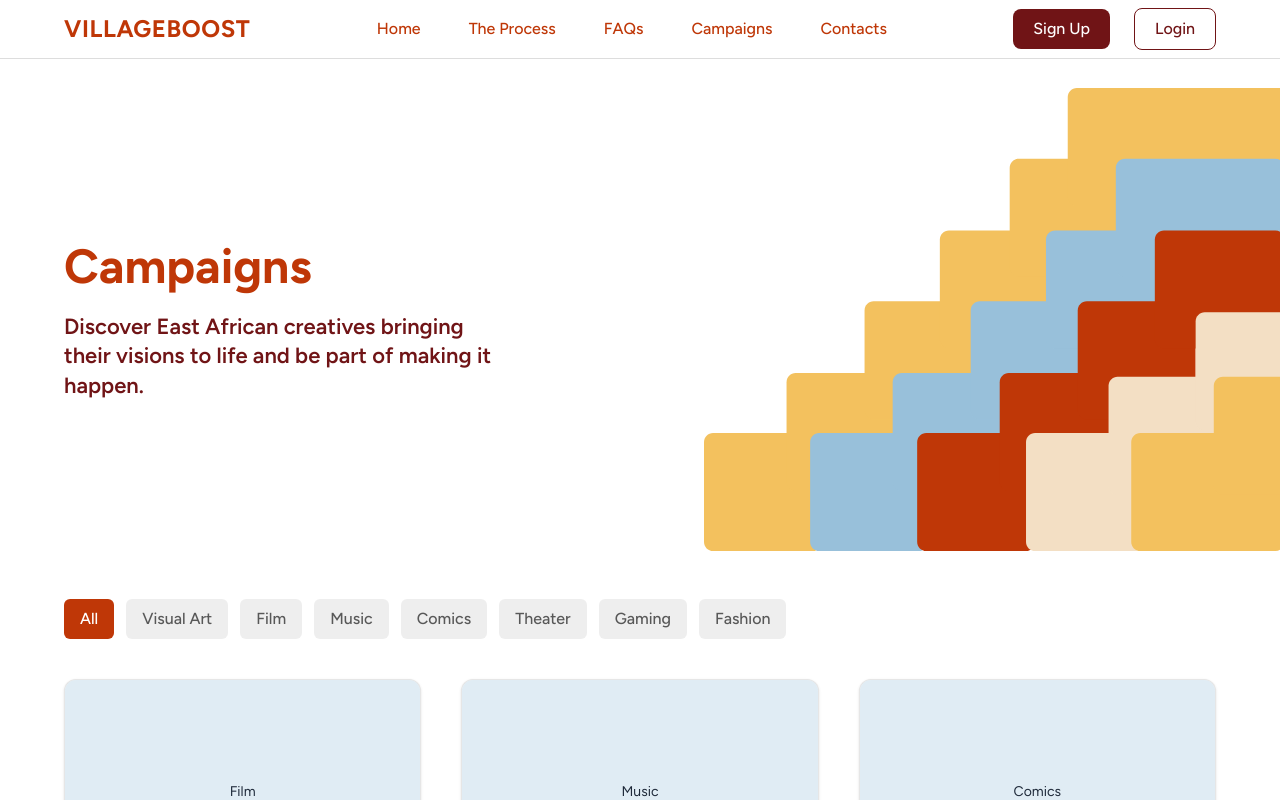
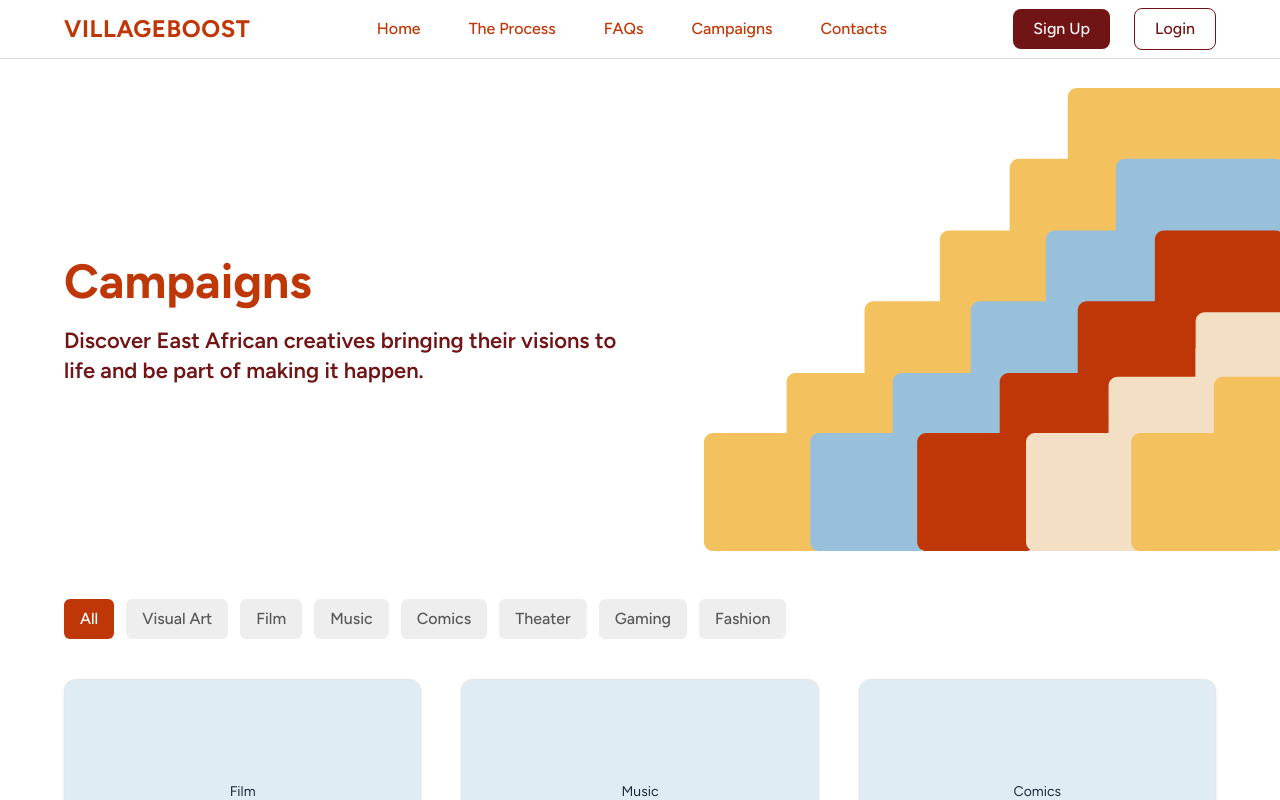
Before and after one commit to villageboost-org/villageboost, a Next.js app: page /campaigns in a window 1280 px wide. Shown: the top 800 px of the page. Built offline with nearby package versions, Linux system fonts and the light colour scheme.

Commit message:
remove max width values on the hero section

```diff
--- a/app/components/campaigns/CampaignsHero.tsx
+++ b/app/components/campaigns/CampaignsHero.tsx
@@ -5,7 +5,7 @@ export default function CampaignsHero() {
     <section className="grid items-center xl:gap-10 gap-4 px-6 py-12 md:grid-cols-2 xl:pl-16 md:pl-8 pl-4 md:pr-0">
       <div>
         <h1 className="text-rust-red">Campaigns</h1>
-        <h4 className="mt-4 max-w-md text-maroon">
+        <h4 className="mt-4 text-maroon">
           Discover East African creatives bringing their visions to life and be
           part of making it happen.
         </h4>
--- a/app/components/home/Hero.tsx
+++ b/app/components/home/Hero.tsx
@@ -4,7 +4,7 @@ export default function Hero() {
   return (
     <section className="grid items-center xl:gap-10 gap-4 px-6 py-12 md:grid-cols-2 xl:pl-16 md:pl-8 pl-4 md:pr-0">
       <div>
-        <h1 className="max-w-lg text-rust-red">
+        <h1 className="text-rust-red">
           Your village is ready to back you
         </h1>
         <h4 className="mt-4 text-maroon">
```
